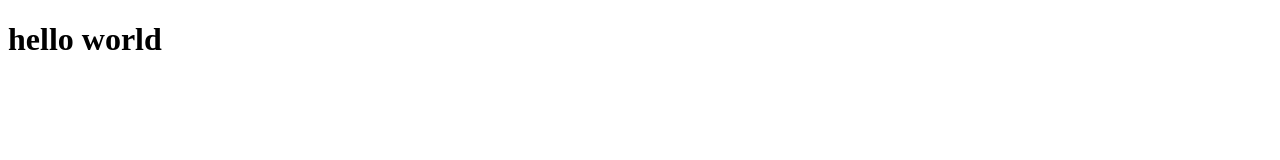
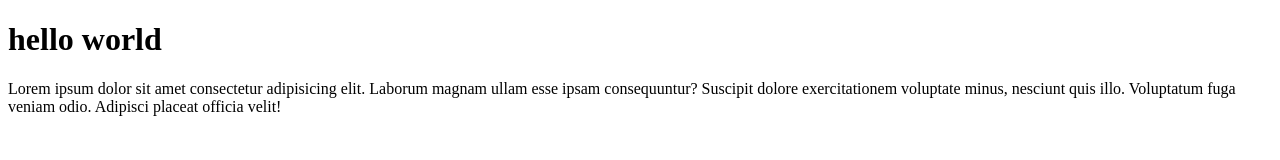
Before and after one commit to mohammedmohammed111/Nabil-and-Mo, a plain HTML site: page index.html in a window 1280 px wide. Drawn offline with Linux system fonts and the light colour scheme.

Commit message:
First test

```diff
--- a/index.html
+++ b/index.html
@@ -1,12 +1,18 @@
 <!DOCTYPE html>
 <html lang="en">
-<head>
-    <meta charset="UTF-8">
-    <meta http-equiv="X-UA-Compatible" content="IE=edge">
-    <meta name="viewport" content="width=device-width, initial-scale=1.0">
+  <head>
+    <meta charset="UTF-8" />
+    <meta http-equiv="X-UA-Compatible" content="IE=edge" />
+    <meta name="viewport" content="width=device-width, initial-scale=1.0" />
     <title>Document</title>
-</head>
-<body>
+  </head>
+  <body>
     <h1>hello world</h1>
-</body>
+    <p>
+      Lorem ipsum dolor sit amet consectetur adipisicing elit. Laborum magnam
+      ullam esse ipsam consequuntur? Suscipit dolore exercitationem voluptate
+      minus, nesciunt quis illo. Voluptatum fuga veniam odio. Adipisci placeat
+      officia velit!
+    </p>
+  </body>
 </html>
```
